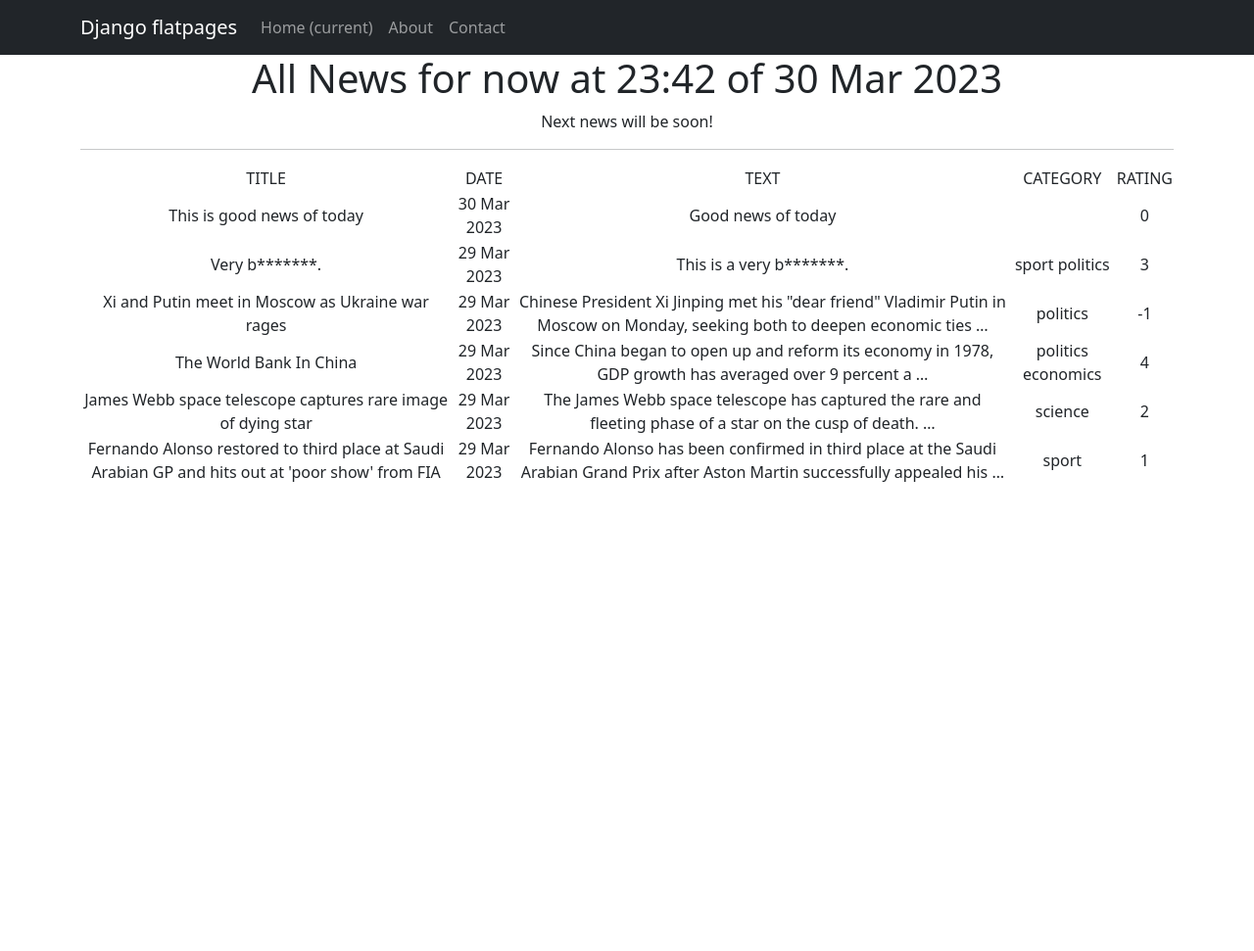
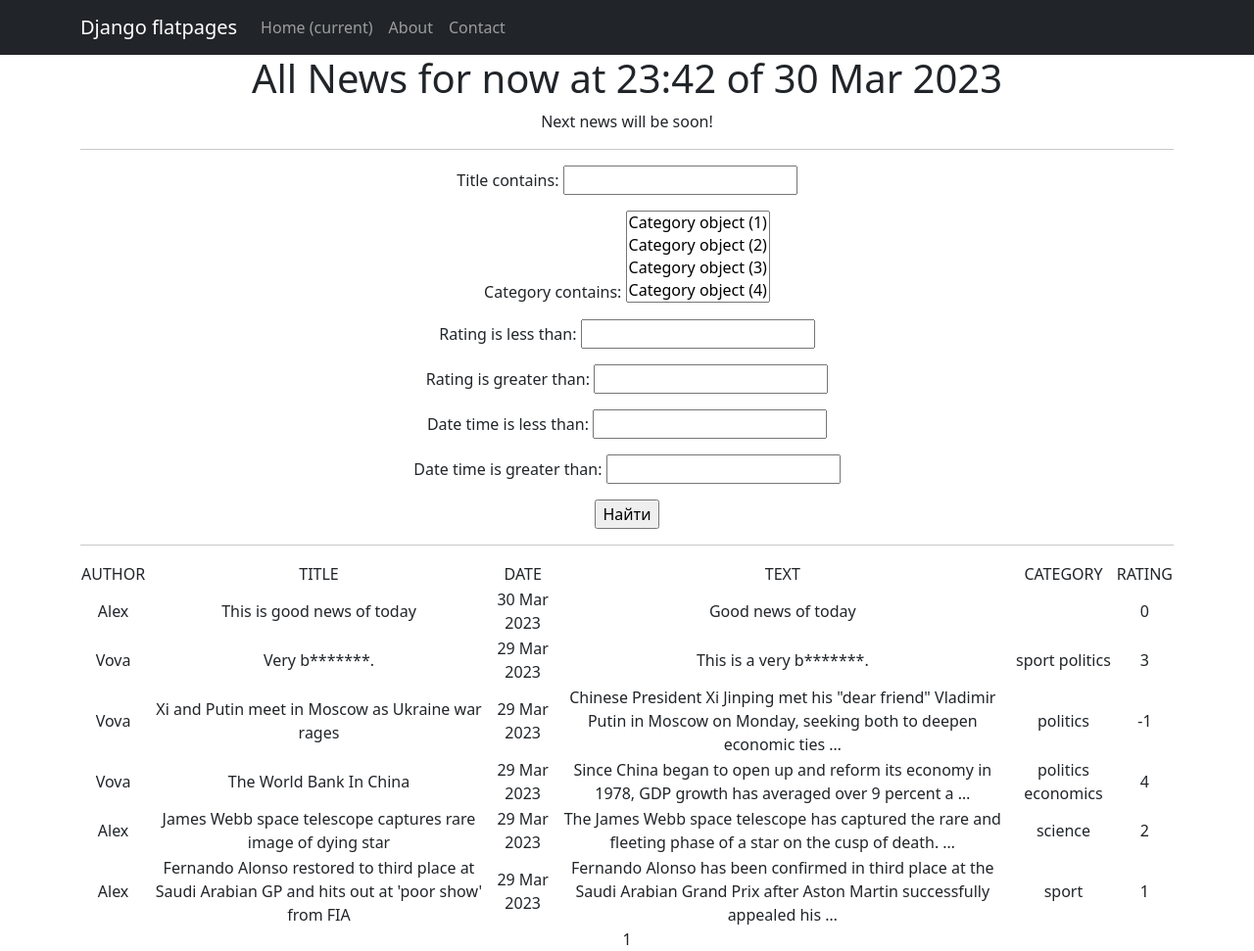
Before and after one commit to bushuev-alex/NewsPortal, a Django app: page /news/ in a window 1280 px wide. Shown: the whole page at 98% size. Before the commit the page ends 492 px from the top, so only its background shows below. Run offline with Django 4.2, Linux system fonts and the light colour scheme; data comes from the database, SQL or seed files in the repository; some libraries are stand-ins or nearby versions.

Commit message:
some improvements

```diff
--- a/NewsPaper/NewsPaper/settings.py
+++ b/NewsPaper/NewsPaper/settings.py
@@ -42,7 +42,8 @@ INSTALLED_APPS = [
     "django.contrib.flatpages",
     "news",
     "accounts",
-    "fpages"
+    "fpages",
+    "django_filters"
 ]
 
 SITE_ID = 1
--- /dev/null
+++ b/NewsPaper/news/filters.py
@@ -0,0 +1,21 @@
+from django_filters import FilterSet
+from .models import Post
+
+
+# Создаем свой набор фильтров для модели Product.
+# FilterSet, который мы наследуем,
+# должен чем-то напомнить знакомые вам Django дженерики.
+class PostFilter(FilterSet):
+    class Meta:
+        # В Meta классе мы должны указать Django модель,
+        # в которой будем фильтровать записи.
+        model = Post
+        # В fields мы описываем по каким полям модели
+        # будет производиться фильтрация.
+        fields = {
+            # 'author': ['icontains'],
+            'title': ['icontains'],
+            'category': ['icontains'],
+            'rating': ['lt', 'gt'],
+            'date_time': ['lt', 'gt']
+        }
--- a/NewsPaper/news/views.py
+++ b/NewsPaper/news/views.py
@@ -1,6 +1,7 @@
 from django.shortcuts import render
 from django.views.generic import ListView, DetailView
 from .models import Post
+from .filters import PostFilter
 from datetime import datetime
 
 
@@ -10,7 +11,19 @@ class PostList(ListView):
     ordering = '-date_time'  # Поле, которое будет использоваться для сортировки объектов
     template_name = 'news.html'  # Указываем имя шаблона, в котором будут все инструкции о том, # как именно пользователю должны быть показаны наши объекты
     context_object_name = 'news'  # Это имя списка, в котором будут лежать все объекты. # Его надо указать, чтобы обратиться к списку объектов в html-шаблоне.
-    pagination = 10
+    paginate_by = 10
+
+    def get_queryset(self):
+        # Получаем обычный запрос
+        queryset = super().get_queryset()
+        # Используем наш класс фильтрации.
+        # self.request.GET содержит объект QueryDict, который мы рассматривали
+        # в этом юните ранее.
+        # Сохраняем нашу фильтрацию в объекте класса,
+        # чтобы потом добавить в контекст и использовать в шаблоне.
+        self.filterset = PostFilter(self.request.GET, queryset)
+        # Возвращаем из функции отфильтрованный список товаров
+        return self.filterset.qs
 
     def get_context_data(self, **kwargs):
         # С помощью super() мы обращаемся к родительским классам
@@ -23,7 +36,7 @@ class PostList(ListView):
         # Добавим ещё одну пустую переменную,
         # чтобы на её примере рассмотреть работу ещё одного фильтра.
         context['next_news'] = None
-
+        context['filterset'] = self.filterset
         return context
 
 
--- a/NewsPaper/templates/news.html
+++ b/NewsPaper/templates/news.html
@@ -11,11 +11,20 @@ Post
    <h1>All News for now at {% current_time %}</h1>
    {{ next_news|default_if_none:"Next news will be soon!" }}
    <hr>
+    {# Добавляем форму, которая объединяет набор полей, которые будут отправляться в запросе #}
+   <form action="" method="get">
+       {# Переменная, которую мы передали через контекст, может сгенерировать нам форму с полями #}
+       {{ filterset.form.as_p }}
+       {# Добавим кнопку отправки данных формы #}
+       <input type="submit" value="Найти" />
+   </form>
+    <hr>
    {% if news %}
        <table> <!-- Начинаем описывать таблицу -->
            <tr> <!-- Добавляем строку -->
                <!-- Добавляем ещё одну ячейку в строку и так далее -->
                <!--<td>category</td>-->
+               <td>AUTHOR</td>
                <td>TITLE</td>
                <td>DATE</td>
                <td>TEXT</td>
@@ -34,6 +43,7 @@ Post
                 полям объекта модели. Например, здесь мы выводим имя,
                 в следующем столбце описание, и т.д.  -->
                <!--<td>{{ s_news.category.name }}</td>-->
+               <td>{{ one_news.author.user }}</td>
                <td>{{ one_news.title|censor }}</td>
                <td>{{ one_news.date_time|date:'d M Y' }}</td>
                <td>{{ one_news.text|censor|truncatewords:20 }}</td>
```
